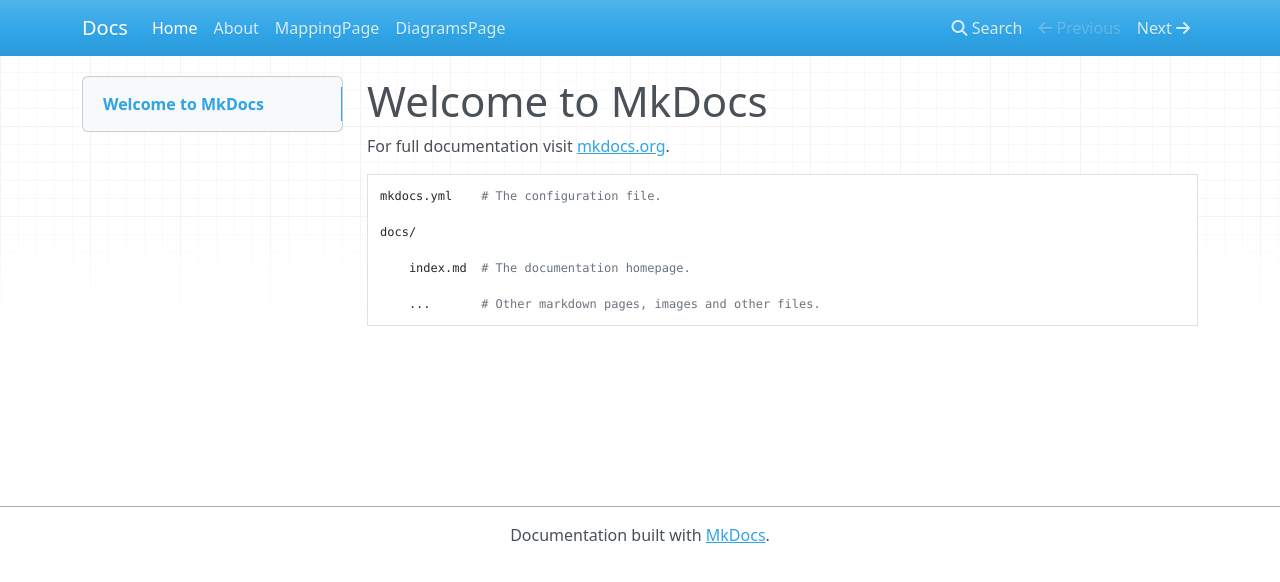
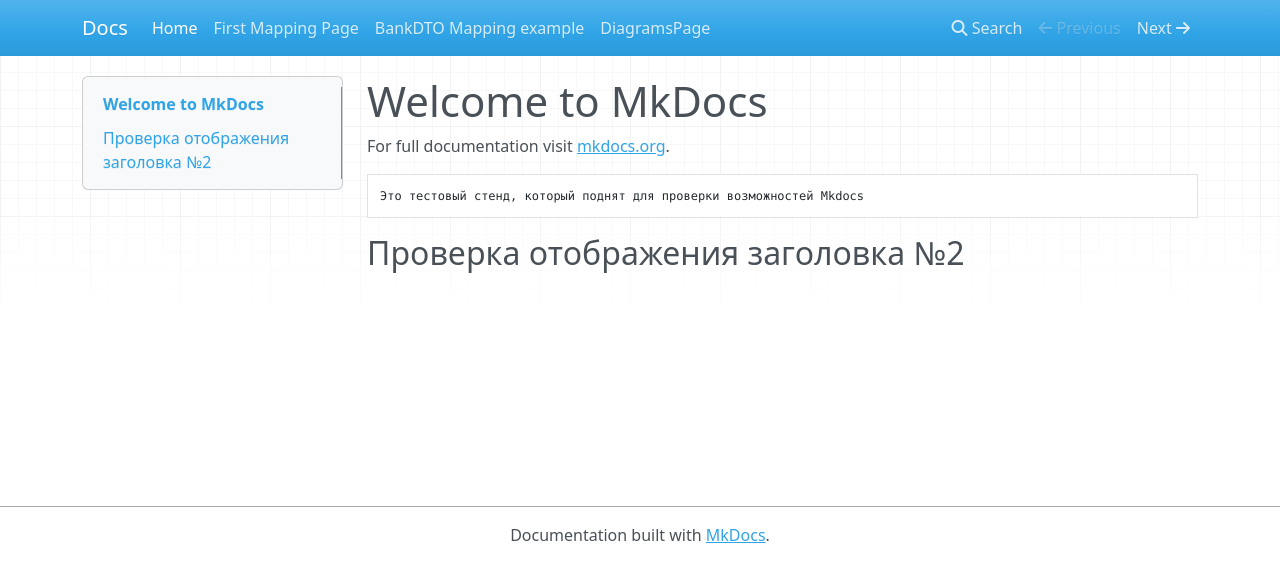
Before and after one commit to aggromarus/Markdown-mkdocs, an MkDocs documentation site: the page built from docs/index.md, in a window 1280 px wide. Shown: the top 582 px of the page. Built offline with MkDocs 1.6.1, drawn with Linux system fonts in a browser that asks for light colours; nearby versions of some CDN libraries.

Commit message:
проверка .md файлов и генерации html

```diff
--- a/docs/index.md
+++ b/docs/index.md
@@ -2,34 +2,9 @@
 
 For full documentation visit [mkdocs.org](https://www.mkdocs.org).
 
-[//]: # (## Commands)
 
-[//]: # ()
-[//]: # ()
-[//]: # ()
-[//]: # (* `mkdocs new [dir-name]` - Create a new project.)
-
-[//]: # ()
-[//]: # ()
-[//]: # (* `mkdocs serve` - Start the live-reloading docs server.)
-
-[//]: # ()
-[//]: # ()
-[//]: # (* `mkdocs build` - Build the documentation site.)
-
-[//]: # ()
-[//]: # ()
-[//]: # (* `mkdocs -h` - Print help message and exit.)
-
-[//]: # ()
-[//]: # ()
-[//]: # (## Project layout)
+    Это тестовый стенд, который поднят для проверки возможностей Mkdocs
 
 
-    mkdocs.yml    # The configuration file.
 
-    docs/
-
-        index.md  # The documentation homepage.
-
-        ...       # Other markdown pages, images and other files.
+## Проверка отображения заголовка №2
--- a/mkdocs.yml
+++ b/mkdocs.yml
@@ -5,6 +5,7 @@
   hljs_languages:
     - yaml
     - rust
+docs_dir: docs
 plugins:
   - search
   - macros:
@@ -14,6 +15,6 @@
       num_workers: 8
 nav:
   - Home: index.md
-  - About: about.md
-  - MappingPage: mapping_table.md
+  - First Mapping Page: about.md
+  - BankDTO Mapping example: mapping_table.md
   - DiagramsPage: diagrams.md
```
